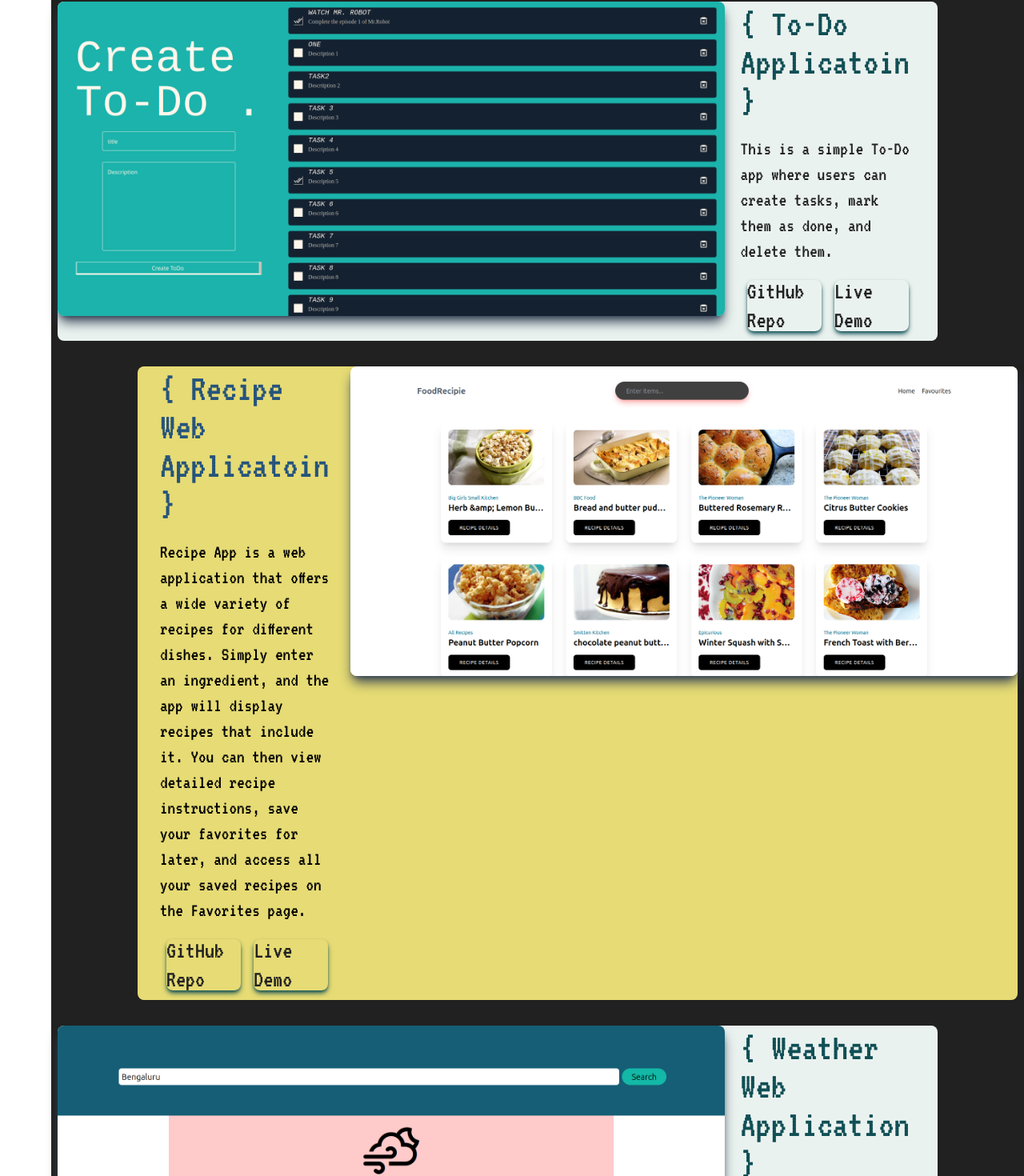
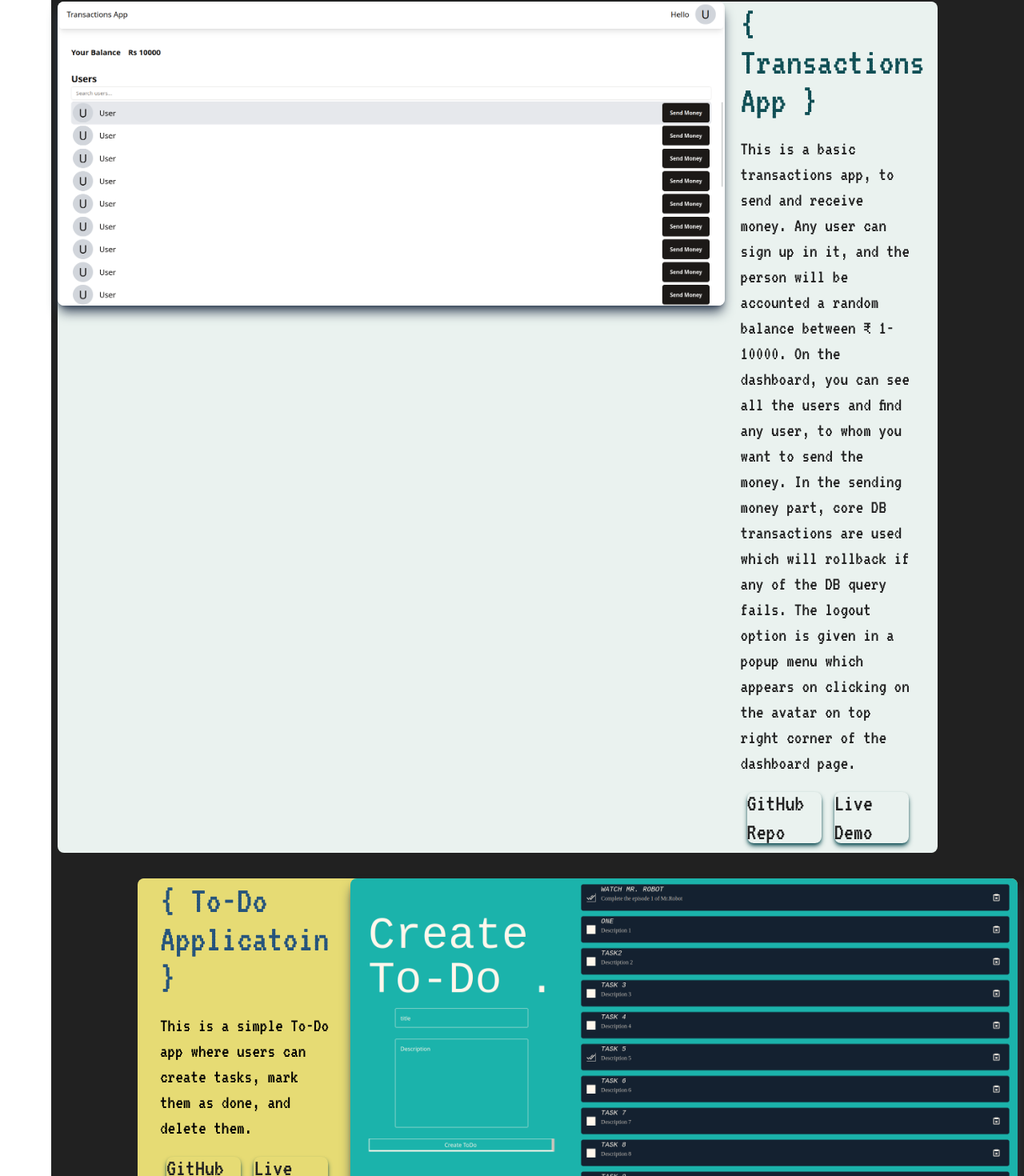
Before and after one commit to Sandstorm831/Portfolio_page, a React (Vite) app in the folder frontend/: page /home in a window 1280 px wide. Shown: the part 3843-5313 px from the top of the page at 80% size. Built offline with nearby package versions, Linux system fonts and the light colour scheme.

Commit message:
adding new project and cleaning the code.

```diff
--- a/frontend/src/components/work/index.jsx
+++ b/frontend/src/components/work/index.jsx
@@ -11,6 +11,16 @@ export default function WorkDiv() {
       </div>
       <div className="flex flex-col h-max mx-2">
         <LeftDiv
+          Source={"/static/images/transactionsApp.png"}
+          Title={"Transactions App"}
+          Description={
+            "This is a basic transactions app, to send and receive money. Any user can sign up in it, and the person will be accounted a random balance between ₹ 1-10000. On the dashboard, you can see all the users and find any user, to whom you want to send the money. In the sending money part, core DB transactions are used which will rollback if any of the DB query fails. The logout option is given in a popup menu which appears on clicking on the avatar on top right corner of the dashboard page."
+          }
+          github_link={"https://github.com/Sandstorm831/transactions_app"}
+          live_demo_link={"https://transactions-app-aleph.vercel.app/"}
+        />
+
+        <RightDiv
           Source={"/static/images/todo_fullstack1.png"}
           Title={"To-Do Applicatoin"}
           Description={
@@ -22,7 +32,7 @@ export default function WorkDiv() {
           live_demo_link={"https://portfoliodeployements.vercel.app/todoapp"}
         />
 
-        <RightDiv
+        <LeftDiv
           Source={"/static/images/recipe_app2.png"}
           Title={"Recipe Web Applicatoin"}
           Description={
@@ -34,25 +44,13 @@ export default function WorkDiv() {
           live_demo_link={"https://portfoliodeployements.vercel.app/recipeapp"}
         />
 
-        <LeftDiv
-          Source={"/static/images/weatherApp2.png"}
-          Title={"Weather Web Application"}
-          Description={
-            "Weather App is a user-friendly web application that provides real-time weather information for any city worldwide. To enhance performance, I implemented a debouncer and an API aborter to handle requests efficiently. Additionally, I included a sleek loading animation to improve the overall user experience."
-          }
-          github_link={
-            "https://github.com/Sandstorm831/Learning-react/tree/main/weather-app"
-          }
-          live_demo_link={"https://portfoliodeployements.vercel.app/weatherapp"}
-        />
         <div className="w-full h-24 mt-8 flex justify-center">
-          <div className="bg-white text-[#212121] max-xl:text-3xl xl:text-5xl w-2/12 flex flex-col justify-center rounded-lg hover:bg-[#E6DB74] duration-500 cursor-pointer" onClick={()=>navigate("/projects")}>
-            <div className="w-full flex justify-center ">
-              View All
-            </div>
-            <div className="w-full flex justify-center ">
-              Projects
-            </div>
+          <div
+            className="bg-white text-[#212121] max-xl:text-3xl xl:text-5xl w-2/12 flex flex-col justify-center rounded-lg hover:bg-[#E6DB74] duration-500 cursor-pointer"
+            onClick={() => navigate("/projects")}
+          >
+            <div className="w-full flex justify-center ">View All</div>
+            <div className="w-full flex justify-center ">Projects</div>
           </div>
         </div>
       </div>
--- a/frontend/src/pages/projects/index.jsx
+++ b/frontend/src/pages/projects/index.jsx
@@ -3,6 +3,7 @@ import "../../output.css";
 
 export default function Projects() {
   const github_links = [
+    "https://github.com/Sandstorm831/transactions_app",
     "https://github.com/Sandstorm831/learning-backend/tree/main/toDoApp",
     "https://github.com/Sandstorm831/Learning-react/tree/main/recipie-app",
     "https://github.com/Sandstorm831/Learning-react/tree/main/weather-app",
@@ -10,9 +11,10 @@ export default function Projects() {
     "https://github.com/Sandstorm831/Learning-react/tree/main/shopping_cart",
     "https://github.com/Sandstorm831/Learning-react/tree/main/coalition_project",
     "https://github.com/Sandstorm831/Learning-react/tree/main/businessCards",
-    "https://github.com/Sandstorm831/Learning-react/tree/main/Tic_Tac_Toe"
+    "https://github.com/Sandstorm831/Learning-react/tree/main/Tic_Tac_Toe",
   ];
   const live_demo_links = [
+    "https://transactions-app-aleph.vercel.app/",
     "https://portfoliodeployements.vercel.app/todoapp",
     "https://portfoliodeployements.vercel.app/recipeapp",
     "https://portfoliodeployements.vercel.app/weatherapp",
@@ -20,9 +22,10 @@ export default function Projects() {
     "https://portfoliodeployements.vercel.app/shoppingcart",
     "https://portfoliodeployements.vercel.app/coalitionproject",
     "https://portfoliodeployements.vercel.app/businesscardapp",
-    "https://portfoliodeployements.vercel.app/tictactoe"
+    "https://portfoliodeployements.vercel.app/tictactoe",
   ];
   const sources = [
+    "/static/images/transactionsApp.png",
     "/static/images/todo_fullstack1.png",
     "/static/images/recipe_app2.png",
     "/static/images/weatherApp2.png",
@@ -33,6 +36,7 @@ export default function Projects() {
     "/static/images/tictactoe.png",
   ];
   const titles = [
+    "Transactions App",
     "To-Do Applicatoin",
     "Recipe Web Applicatoin",
     "Weather Web Application",
@@ -40,9 +44,10 @@ export default function Projects() {
     "Shopping Web Application",
     "Coalition CSS Project",
     "Business Card Application",
-    "Tic-Tac-Toe Game"
+    "Tic-Tac-Toe Game",
   ];
   const descriptions = [
+    "This is a basic transactions app, to send and receive money. Any user can sign up in it, and the person will be accounted a random balance between ₹ 1-10000. On the dashboard, you can see all the users and find any user, to whom you want to send the money. In the sending money part, core DB transactions are used which will rollback if any of the DB query fails. The logout option is given in a popup menu which appears on clicking on the avatar on top right corner of the dashboard page.",
     "This is a simple To-Do app where users can create tasks, mark them as done, and delete them.",
     "Recipe App is a web application that offers a wide variety of recipes for different dishes. Simply enter an ingredient, and the app will display recipes that include it. You can then view detailed recipe instructions, save your favorites for later, and access all your saved recipes on the Favorites page.",
     "Weather App is a user-friendly web application that provides real-time weather information for any city worldwide. To enhance performance, I implemented a debouncer and an API aborter to handle requests efficiently. Additionally, I included a sleek loading animation to improve the overall user experience.",
@@ -50,7 +55,7 @@ export default function Projects() {
     "This a minimal shopping cart, here you can find the products, include them in your cart. All the products you have included in cart will be shown in the Cart page and the total price will also be displayed there. This project uses Recoil library for state management instead of Context API.",
     "This is a CSS-intensive project that I completed as an assignment for a company called Coalition. The task was to precisely replicate a given webpage, and this is the final result. I used ChartJS for the graph and TailwindCSS for styling. Functionality was not included, as it was not required for the assignment.",
     "This is my first project in the direction of learning serious CSS and styling skills. In this project, each card have an embedded animation. On hovering on any of card, the title of card moves up, and a description about the card holder and it's social media handles appears in smooth transition, and disappears smoothly on hovering out.",
-    "Made a simple tic-tac-toe game while learning React, this was my first project in React and made it by following the instructions from react.dev website's learning section. I made two versions, first one was my original, but was very verbose, second was of the website's which was short and easy to understand."
+    "Made a simple tic-tac-toe game while learning React, this was my first project in React and made it by following the instructions from react.dev website's learning section. I made two versions, first one was my original, but was very verbose, second was of the website's which was short and easy to understand.",
   ];
   let counter = 0;
   const divArray = [];
--- a/frontend/tailwind.config.js
+++ b/frontend/tailwind.config.js
@@ -12,9 +12,10 @@ export default {
     "src/components/aboutMe/index.jsx",
     "src/components/contactMe/index.jsx",
     "src/components/homeIntro/index.jsx",
-    "src/components/portfolio/index.jsx",
+    "src/components/work/index.jsx",
     "src/components/blogSection/index.jsx",
     "src/pages/error/error.jsx",
+    "src/pages/resume/index.jsx",
   ],
   theme: {
     fontFamily: {
```
Also changed, not shown: frontend/public/static/images/transactionsApp.png (added).
